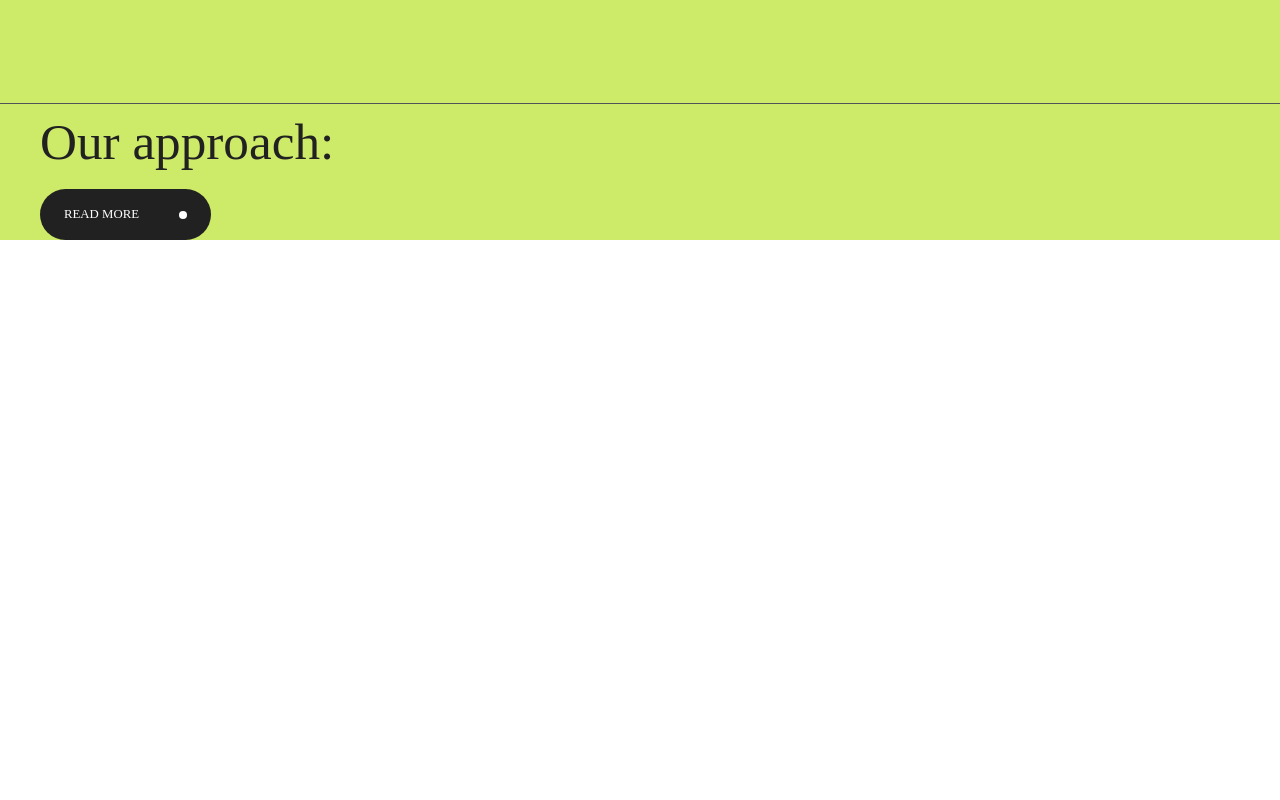
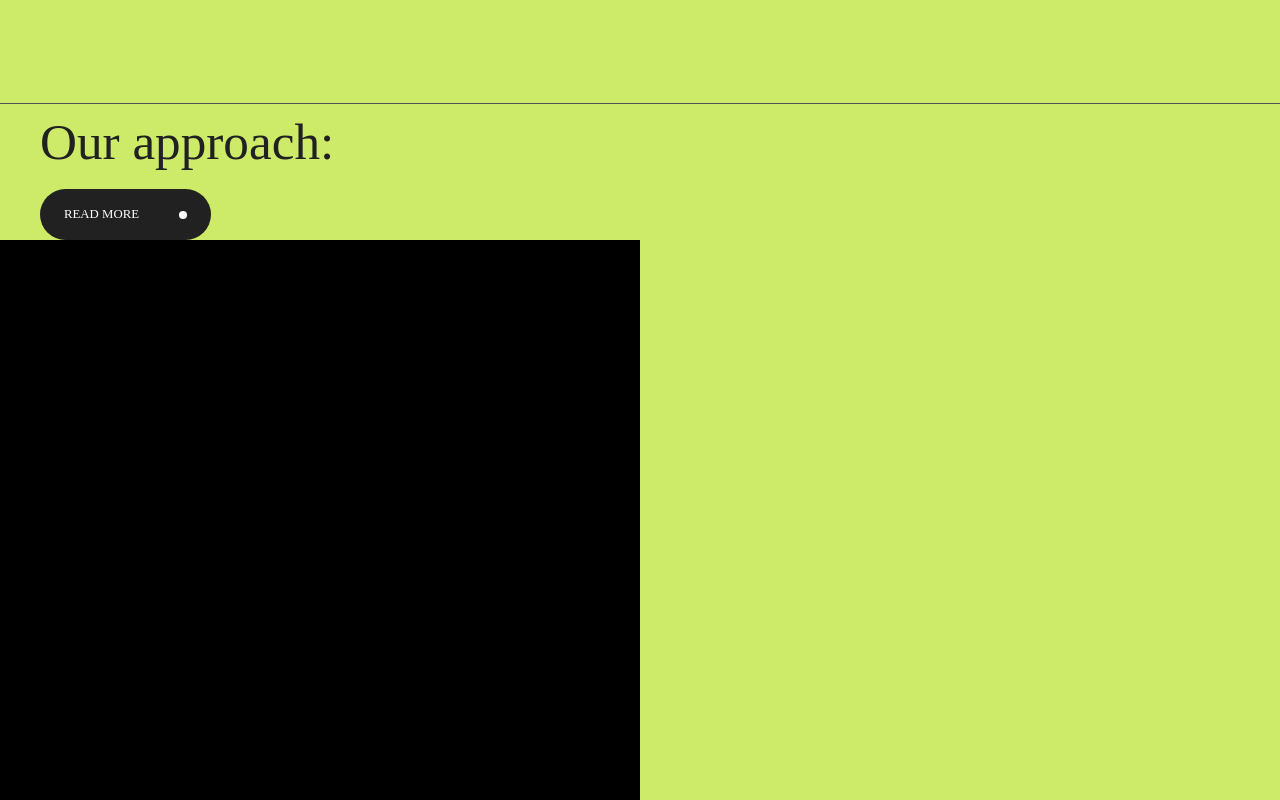
Before and after one commit to dinesh-saini814/OCHI-design-clone, a React (Vite) app: page / in a window 1280 px wide. Shown: the part 1618-2418 px from the top of the page. Before the commit the page ends 1858 px from the top, so only its background shows below. Built offline with nearby package versions, Linux system fonts and the light colour scheme.

Commit message:
added image

```diff
--- a/src/components/Introduction.jsx
+++ b/src/components/Introduction.jsx
@@ -8,7 +8,7 @@ function Introduction() {
         to raise funds, sell products, explain complex ideas, and hire great
         people.
       </h1>
-      <div className="w-full border-t-[1px] border-b-[1px] border-zinc-600">
+      <div className="w-full flex gap-5 border-t-[1px] border-b-[1px] border-zinc-600">
         <div className="flex justify-between p-10 mb-24">
           <div className="flex ">
             <h2 className="text-[1.5vw] w-fit">What you can expect:</h2>
@@ -41,6 +41,7 @@ function Introduction() {
           <div className="w-2 h-2 bg-white rounded-full"></div>
         </button>
       </div>
+      <div className="w-1/2 h-[70vh] bg-black"></div>
     </div>
   );
 }
```
